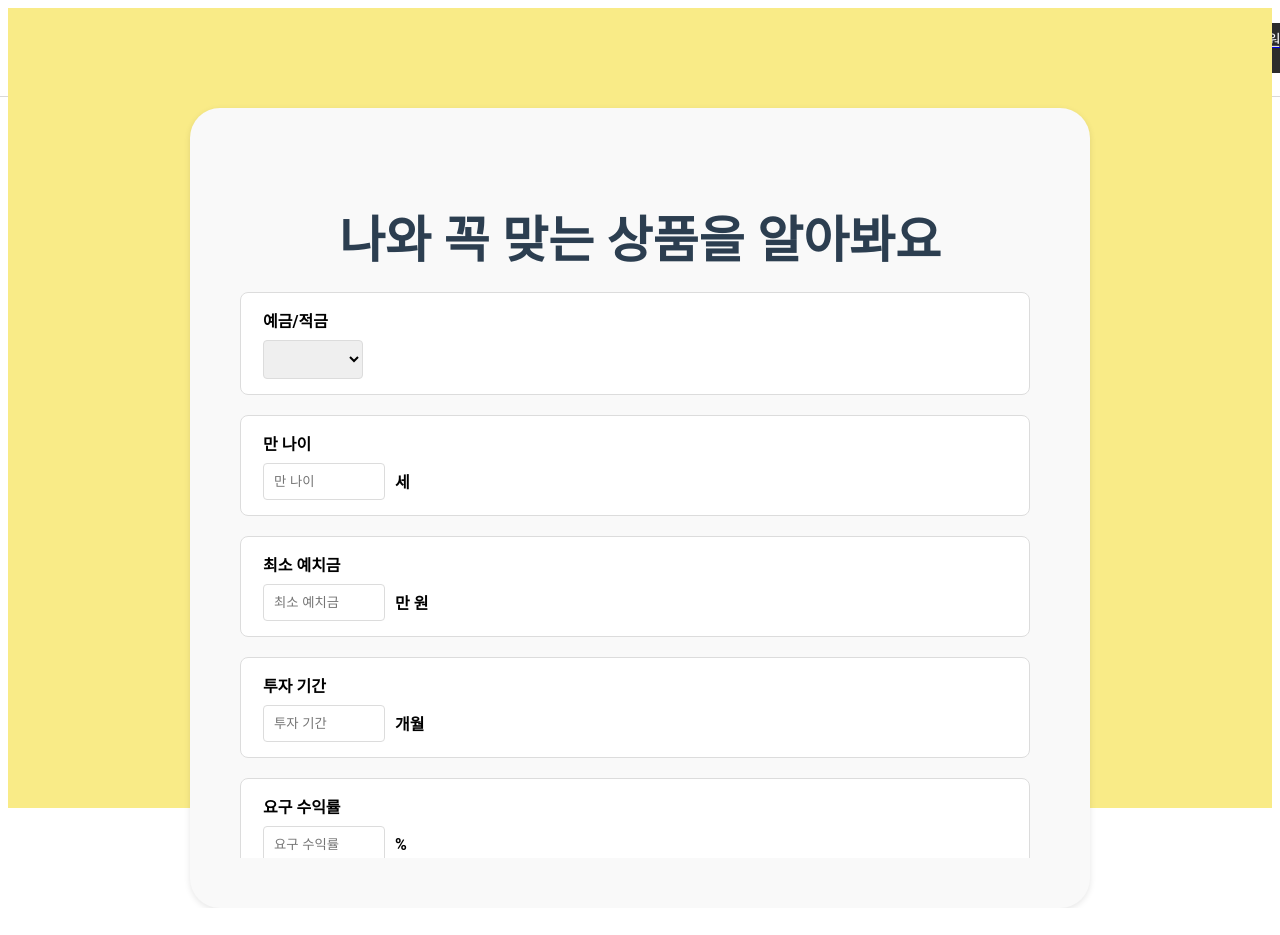
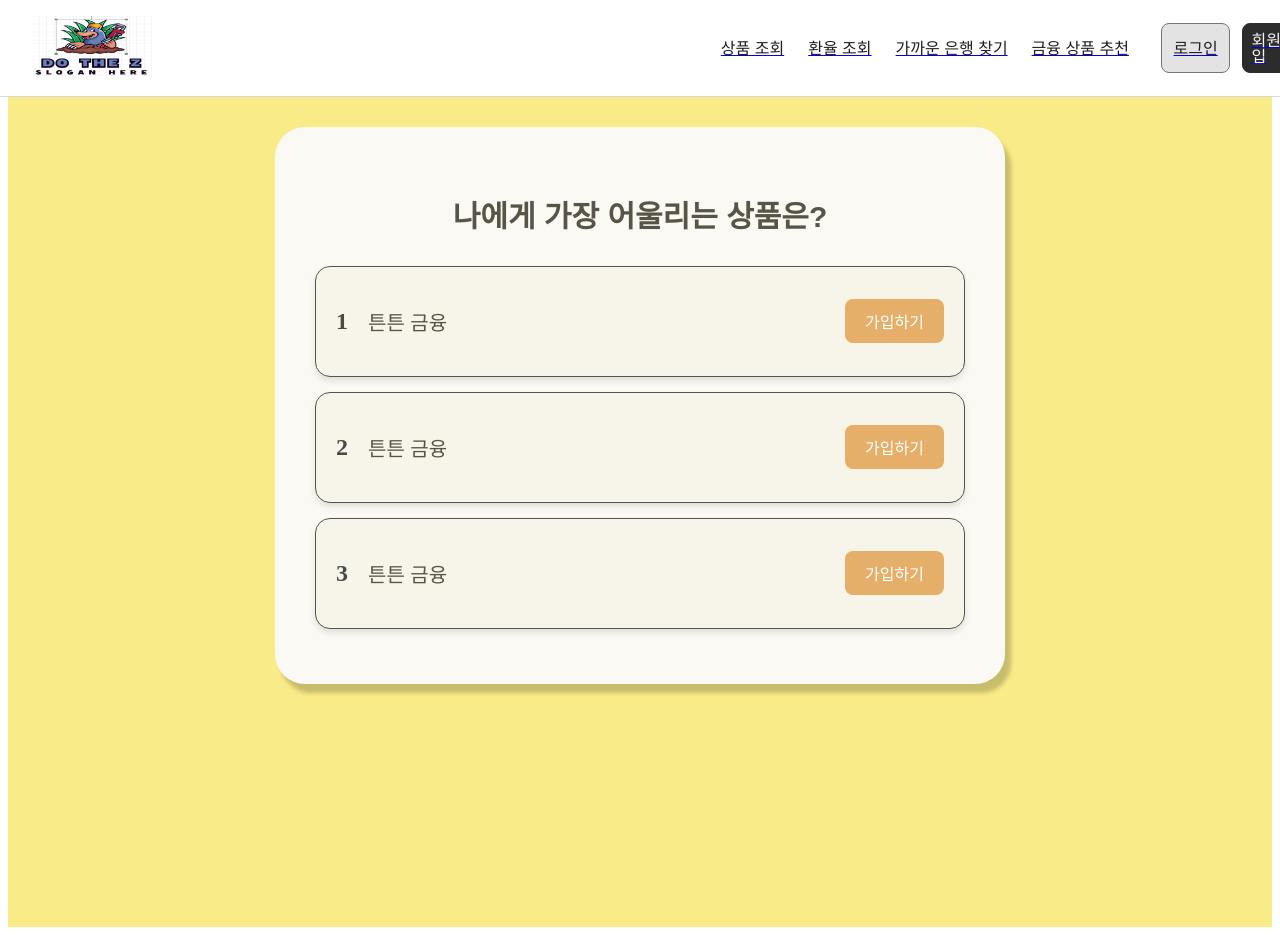
Before and after one commit to aaaange/DoTheZ_Plan, a Vue app in the folder front/: page /recommend in a window 1280 px wide. Shown: the top 935 px of the page. Before the commit the page ends 908 px from the top, so only its background shows below. Built offline with nearby package versions, Linux system fonts and the light colour scheme.

Commit message:
feat(recommend) 추천 페이지 UI 생성

```diff
--- a/front/src/components/SurveyForm.vue
+++ b/front/src/components/SurveyForm.vue
@@ -101,17 +101,8 @@
 
 <script>
 import axios from 'axios';
-// import { useCounterStore } from '@/stores/counter';
 
-// store = useCounterStore()
 export default {
-  // setup() {
-  //   const store = useCounterStore();  // useCounterStore 호출
-  //   const token = store.token;  // store에서 token 가져오기
-  //   return {
-  //     token,  // 반환하여 컴포넌트에서 사용
-  //   };
-  // },
   data() {
     return {
       surveyQuestions: [
@@ -165,7 +156,6 @@ export default {
           type: "enum",
           options: ["낮음", "보통", "높음"],
         },
-
       ],
       formData: { },
       submitted: false,
@@ -204,12 +194,13 @@ export default {
       this.errorMessage = "";
       try {
         const response = await axios.post('http://127.0.0.1:8000/surveys/user-survey/', this.formData, {
-          // headers: {
-          //   'Content-Type': 'survey/json',
-          // },
         });
+        console.log('서버 응답:', response.data);
         this.submitted = true;
-        console.log('서버 응답', response.data)
+
+        // 추천 결과로 이동 (현재 페이지에서 RecommendProd가 표시됨)
+        this.$router.push('/recommend'); // 필요하면 router 처리
+
       } catch (error) {
         this.errorMessage = '서버에 오류가 발생했습니다. 다시 시도해주세요.'
         console.error('서버 요청 오류:', error)
--- a/front/src/components/common/AppNavBar.vue
+++ b/front/src/components/common/AppNavBar.vue
@@ -16,7 +16,7 @@
         <RouterLink :to="{ name: 'map' }"><div style="color: #1E1E1E; font-size: 16px; font-family: Inter; font-weight: 400; line-height: 16px; word-wrap: break-word">가까운 은행 찾기</div></RouterLink>
       </div>
       <div style="padding: 8px; border-radius: 8px; justify-content: center; align-items: center; gap: 8px; display: flex">
-        <RouterLink :to="{ name: 'recommend' }"><div style="color: #1E1E1E; font-size: 16px; font-family: Inter; font-weight: 400; line-height: 16px; word-wrap: break-word">금융 상품 추천</div></RouterLink>
+        <RouterLink :to="{ name: 'survey' }"><div style="color: #1E1E1E; font-size: 16px; font-family: Inter; font-weight: 400; line-height: 16px; word-wrap: break-word">금융 상품 추천</div></RouterLink>
       </div>
     </div>
     <div style="height: 32px; justify-content: flex-start; align-items: center; gap: 12px; display: flex">
--- a/front/src/router/index.js
+++ b/front/src/router/index.js
@@ -5,6 +5,7 @@ import ProfileView from '@/views/ProfileView.vue'
 import ProductListView from '@/views/ProductListView.vue'
 import ExchangeRateView from '@/views/ExchangeRateView.vue'
 import MapView from '@/views/MapView.vue'
+import SurveyView from '@/views/SurveyView.vue'
 import RecommendView from '@/views/RecommendView.vue'
 import LogOutView from '@/views/LogOutView.vue'
 
@@ -56,6 +57,11 @@ const router = createRouter({
       component: MapView,
     },
     {
+      path: '/survey',
+      name: 'survey',
+      component: SurveyView,
+    },
+    {
       path: '/recommend',
       name: 'recommend',
       component: RecommendView,
--- a/front/src/views/RecommendView.vue
+++ b/front/src/views/RecommendView.vue
@@ -1,13 +1,116 @@
 <template>
-  <div>
-    <SurveyForm />
+  <div
+    style="width: 100%; height: 100vh; padding-top: 119px; background: #F9EB87; justify-content: center; align-items: center;"
+  >
+    <div class="recommend-container">
+      <h1>나에게 가장 어울리는 상품은?</h1>
+      <ul class="product-list">
+        <li v-for="(product, index) in recommendedProducts" :key="index" class="product-card">
+          <div class="product-info">
+            <div class="product-rank">{{ index + 1 }}</div>
+            <div class="product-details">
+              <p class="product-name">{{ product.name }}</p>
+            </div>
+          </div>
+          <button class="join-button">가입하기</button>
+        </li>
+      </ul>
+    </div>
   </div>
 </template>
 
 <script setup>
-import SurveyForm from '@/components/SurveyForm.vue'
+import { reactive } from 'vue';
+
+// 예시 추천 데이터
+const recommendedProducts = reactive([
+  { name: "튼튼 금융", details: "고수익 예금 상품" },
+  { name: "튼튼 금융", details: "장기 적금 상품" },
+  { name: "튼튼 금융", details: "저위험 투자 상품" },
+]);
 </script>
 
-<style lang="scss" scoped>
+<style scoped>
+
+
+/* 전체 컨테이너 스타일 */
+.recommend-container {
+  max-width: 650px;
+  margin: 0 auto;
+  padding: 40px;
+  background-color: #FBF9F4; /* 연한 베이지 배경 */
+  border-radius: 30px;
+  box-shadow: 6px 9px 4px rgba(0, 0, 0, 0.2);
+  text-align: center;
+}
+
+/* 제목 스타일 */
+h1 {
+  font-size: 30px;
+  font-family: "IBM Plex Sans KR", sans-serif;
+  font-weight: 700;
+  color: #585547;
+  margin-bottom: 30px;
+}
+
+/* 상품 리스트 스타일 */
+.product-list {
+  list-style: none;
+  padding: 0;
+  margin: 0;
+}
+
+/* 개별 상품 카드 스타일 */
+.product-card {
+  display: flex;
+  align-items: center;
+  justify-content: space-between;
+  background-color: #F7F4EA; /* 밝은 베이지 */
+  border-radius: 15px;
+  border: 1px solid #585547; /* 테두리 */
+  padding: 20px;
+  margin-bottom: 15px;
+  box-shadow: 0px 4px 6px rgba(0, 0, 0, 0.1);
+}
+
+/* 상품 순위 스타일 */
+.product-rank {
+  font-size: 24px;
+  font-weight: 700;
+  color: #4A4A4A;
+  margin-right: 20px;
+}
+
+/* 상품 정보 영역 */
+.product-info {
+  display: flex;
+  align-items: center;
+}
+
+/* 상품 이름 스타일 */
+.product-name {
+  font-size: 20px;
+  font-family: "IBM Plex Sans KR", sans-serif;
+  font-weight: 500;
+  color: #585547;
+}
+
+/* 가입하기 버튼 스타일 */
+.join-button {
+  font-size: 16px;
+  font-family: "IBM Plex Sans KR", sans-serif;
+  color: #FFFFFF;
+  background-color: #E6AF69; /* 메인 버튼 색상 */
+  border: none;
+  border-radius: 8px;
+  padding: 10px 20px;
+  cursor: pointer;
+  transition: background-color 0.3s, transform 0.2s;
+}
+
+.join-button:hover {
+  background-color: #D69558; /* hover 색상 */
+  transform: scale(1.05); /* hover 시 살짝 확대 */
+}
 
 </style>
--- /dev/null
+++ b/front/src/views/SurveyView.vue
@@ -0,0 +1,14 @@
+<template>
+  <div>
+    <SurveyForm />
+  </div>
+</template>
+
+<script setup>
+import SurveyForm from '@/components/SurveyForm.vue';
+</script>
+
+
+<style scoped>
+
+</style>
```
